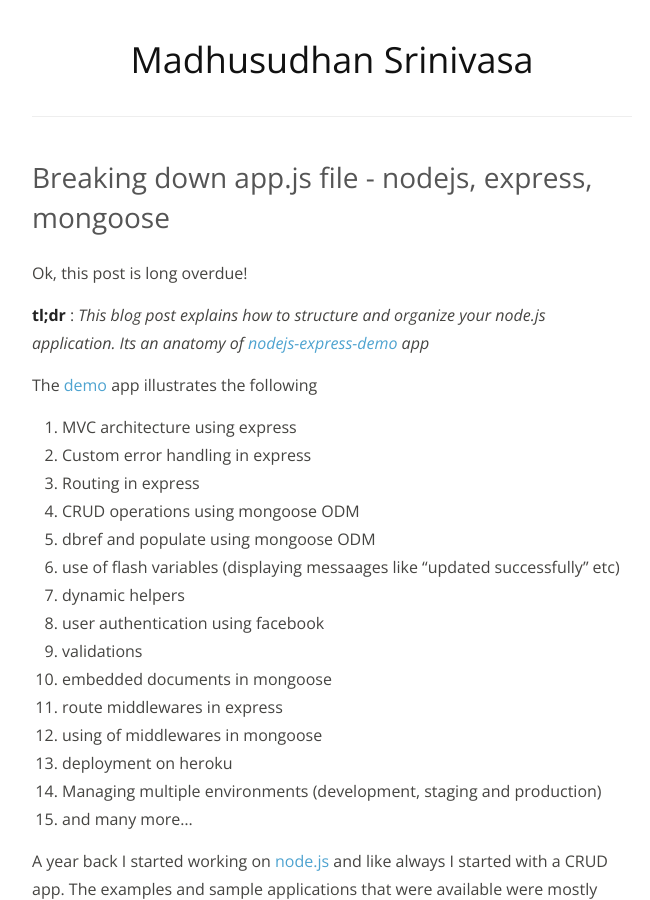
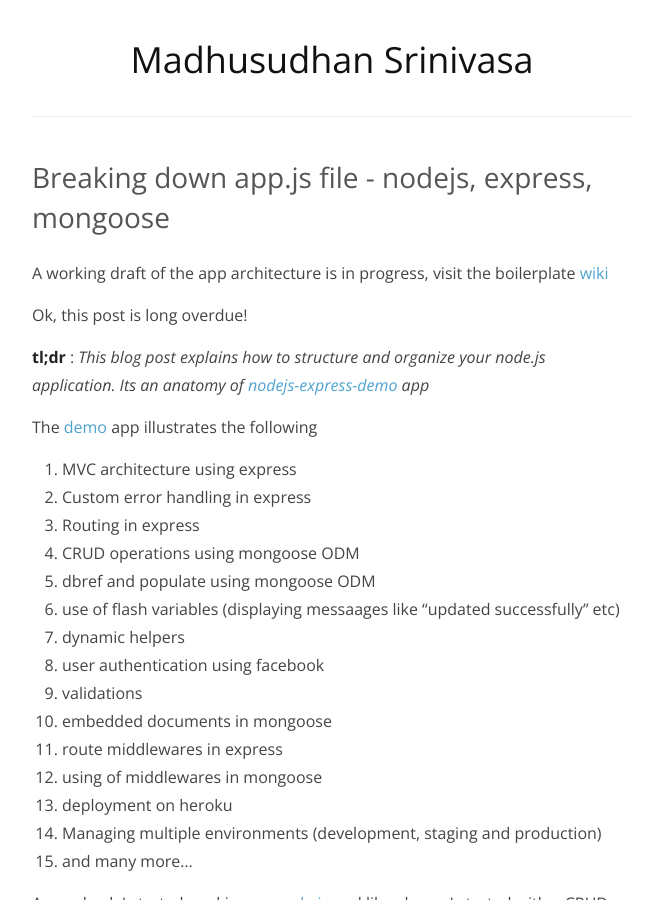
Before and after one commit to madhums/madhums.github.io, a Jekyll site: the page built from _posts/2012-07-19-breaking-down-app-js-file-nodejs-express-mongoose.md, in a window 1280 px wide and 900 px high. Shown: the whole window, without its empty margins (308-958 px from the left). Built offline with Jekyll 4.4.1, drawn with Linux system fonts in a browser that asks for light colours; Markdown is read by kramdown in place of the engine named in the settings; comment, search, counter and statistics services are not loaded; some of the changed text lies outside the part shown.

Commit message:
update post with boilerplate and wiki links

```diff
--- a/_posts/2012-07-19-breaking-down-app-js-file-nodejs-express-mongoose.md
+++ b/_posts/2012-07-19-breaking-down-app-js-file-nodejs-express-mongoose.md
@@ -8,6 +8,8 @@
 summary: A demo app illustrating the usage of express framework, mongoose orm and mongodb in node.js. It also illustrates how to properly organize your application
 github: https://github.com/madhums/nodejs-express-mongoose-demo
 ---
+
+A working draft of the app architecture is in progress, visit the boilerplate [wiki](https://github.com/madhums/node-express-mongoose/wiki)
 
 Ok, this post is long overdue!
 
@@ -299,6 +301,8 @@
 
 **Update:** The demo has been updated to use all the latest modules. More authentications have been added using passport.js. Do take a look at the source!
 
+_If you want to build an app from scratch using this approach, use the [boilerplate app](https://github.com/madhums/node-express-mongoose/)_
+
 ---
 ### Resources:
 
```
